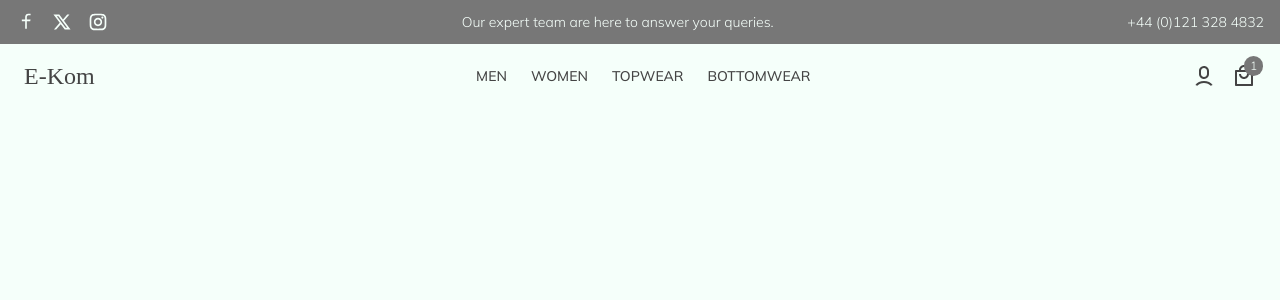
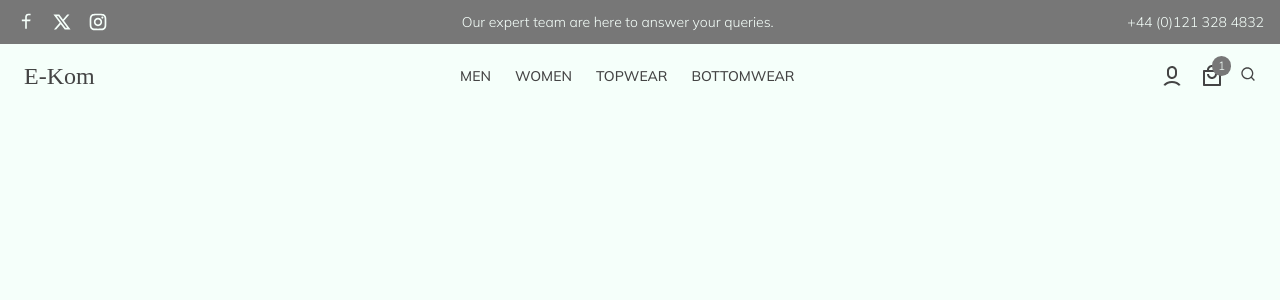
Before and after one commit to Nimira43/E-Kom, a React (Vite) app in the folder frontend/: page / in a window 1280 px wide. Shown: the top 300 px of the page. Built offline with nearby package versions, Linux system fonts and the light colour scheme; a web font is replaced by a local one.

Commit message:
Starting work on the navbar searrch bar that'll appear once the search icon is pressed. Will to using useState to handle this.

```diff
--- a/frontend/src/components/Common/Navbar.jsx
+++ b/frontend/src/components/Common/Navbar.jsx
@@ -1,5 +1,6 @@
 import { Link } from "react-router-dom"
 import { RiUser6Line, RiShoppingBag4Line, RiMenuLine  } from "react-icons/ri"
+import SearchBar from "./SearchBar"
 
 const Navbar = () => {
   return (
@@ -26,6 +27,7 @@ const Navbar = () => {
             <RiShoppingBag4Line className="h-6 w-6" />
             <span className="absolute -top-2 bg-grey-medium hover:bg-blue-dark text-light text-xs rounded-full px-1.5 py-0.5">1</span>
           </button>
+          <SearchBar />
           <button className="md:hidden hover:text-blue-dark">
             <RiMenuLine className="h-6 w-6"/>
           </button>
--- /dev/null
+++ b/frontend/src/components/Common/SearchBar.jsx
@@ -0,0 +1,21 @@
+import { useState } from "react"
+import { RiSearchLine } from "react-icons/ri"
+
+const SearchBar = () => {
+  const [searchTerm, setSearchTerm] = useState('')
+  const [isOpen, setIsOpen] = useState(false)
+
+  return (
+    <div>
+      {isOpen ? (
+        <form></form>
+      ) : (
+        <button>
+          <RiSearchLine />
+        </button>
+      )}
+    </div>
+  )
+}
+
+export default SearchBar
```
